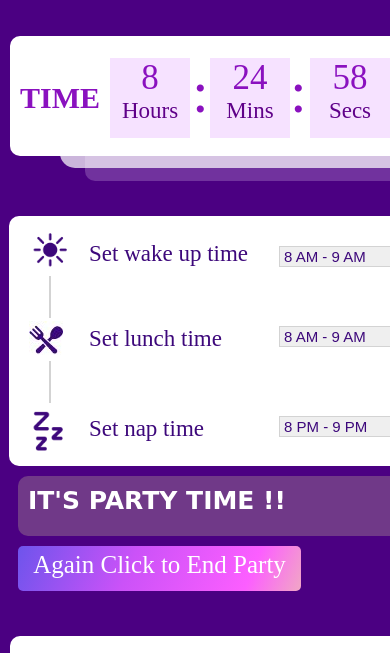
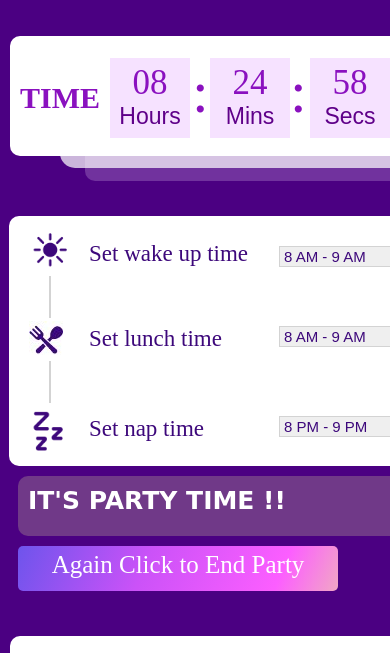
Before and after one commit to ash8989/clock_project, a plain HTML site: page index.html in a window 390 px wide. Both pictures are taken after a click on the element "Party time!". Shown: the part 164-817 px from the top of the page. Drawn offline with Linux system fonts and the light colour scheme.

Commit message:
UI + JS1

```diff
--- a/index.css
+++ b/index.css
@@ -51,12 +51,9 @@ body{
     font-size: 23px;
     text-align: center;
     color: #5F0089;
+    font-family:sans-serif;
+    font-weight:lighter;
 }
-/* .sub-min{
-    font-size: 23px;
-    text-align: center;
-    color: #5F0089;
-} */
 
 .time{
     font-size: 30px;
@@ -77,6 +74,8 @@ body{
     left:100px;
     font-size: 35px;
     text-align: center;
+    box-sizing: border-box;
+    padding: 5px;
 }
 .min{
     height: 80px;
@@ -88,6 +87,8 @@ body{
     left: 200px;
     font-size: 35px;
     text-align: center;
+    box-sizing: border-box;
+    padding: 5px;
 }
 .sec{
     height: 80px;
@@ -99,6 +100,8 @@ body{
     left: 300px;
     font-size:  35px;
     text-align: center;
+    box-sizing: border-box;
+    padding: 5px;
 }
 .amPm{
     height: 80px;
@@ -110,6 +113,8 @@ body{
     left: 400px;
     font-size: 35px;
     text-align: center;
+    padding: 15px;
+    box-sizing: border-box;
 }
 .semicolon1{
     font-size: 60px;
@@ -350,6 +355,7 @@ body{
     }
     .container5{
         margin-left: 10px;
+        width:320px ;
     }
 
 }
--- a/index.js
+++ b/index.js
@@ -6,8 +6,7 @@ const currSec = document.getElementById("sec");
 const currAmPm = document.getElementById("amPm");
 
 function addZero(currentTime){
-    currentTime < 10 ? '0'+ currentTime : currentTime;
-    return currentTime;
+    return currentTime < 10 ? '0'.concat(currentTime) : currentTime;
 
 }
 
@@ -50,7 +49,7 @@ function afternoon(){
     imageUpdate.style.backgroundImage = "url('./lunch_image.png')";
 };
 
-////function for evening
+////function for night
 function night(){
     wishUpdate.innerHTML = "GOOD NIGHT !!";
     textUpdate.innerHTML = "IT'S NIGHT , SO GO & SLEEP !!";
@@ -91,10 +90,10 @@ execution();
 const partyTime = document.querySelector('#party-time');
 
 //////manipulating on accessing data using Event Handler
-const isParty = false;
+let isParty = false;
 partyTime.addEventListener("click", () => {
     if(isParty){
-        partyTime.innerHTML = "IT'S PARTY TIME !!";
+        partyTime.innerHTML = "PARTY TIME !!";
         execution();
     }
     else{
@@ -103,7 +102,7 @@ partyTime.addEventListener("click", () => {
         textUpdate.innerHTML = "LET'S ENJOY THE PARTY DUDE !!";
         imageUpdate.style.backgroundImage = "url('./party.svg')";
     }
-    isParty != isParty;
+    isParty =! isParty;
 });
 
 
```
Also changed, not shown: index.html (+0 -3 lines).
